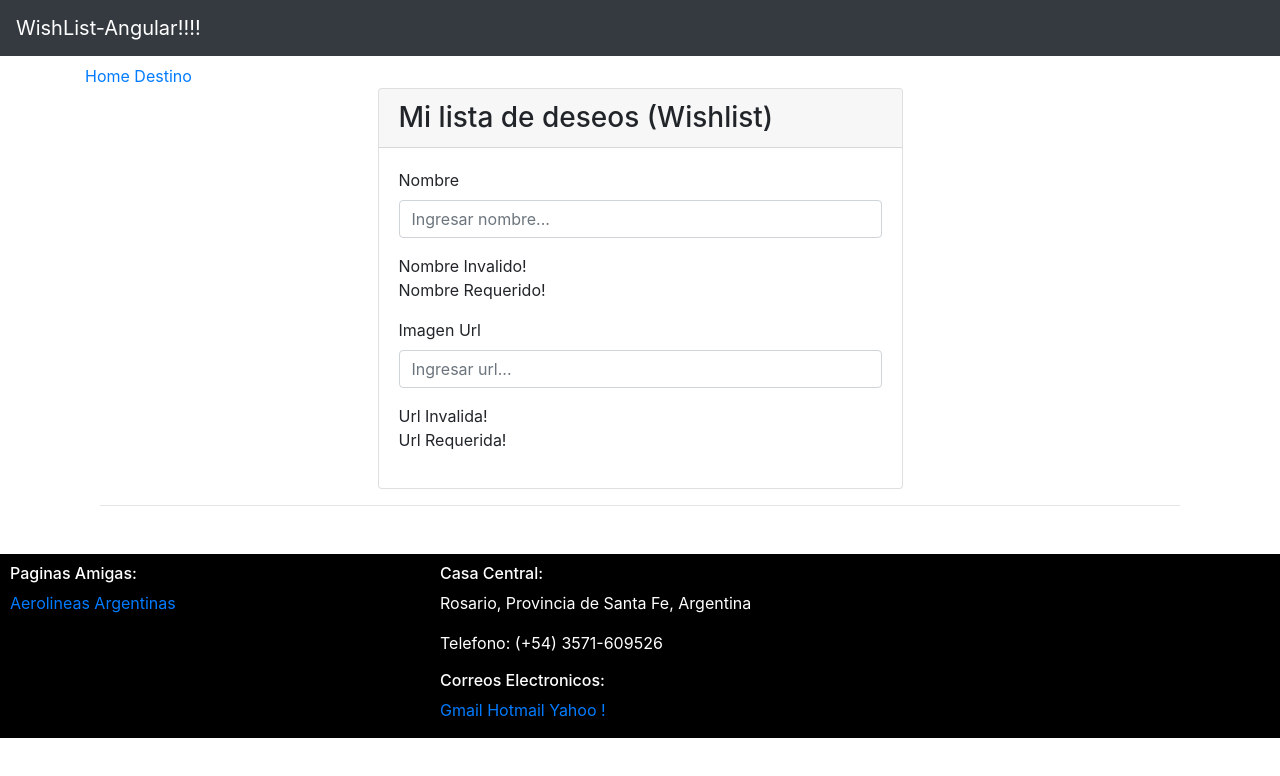
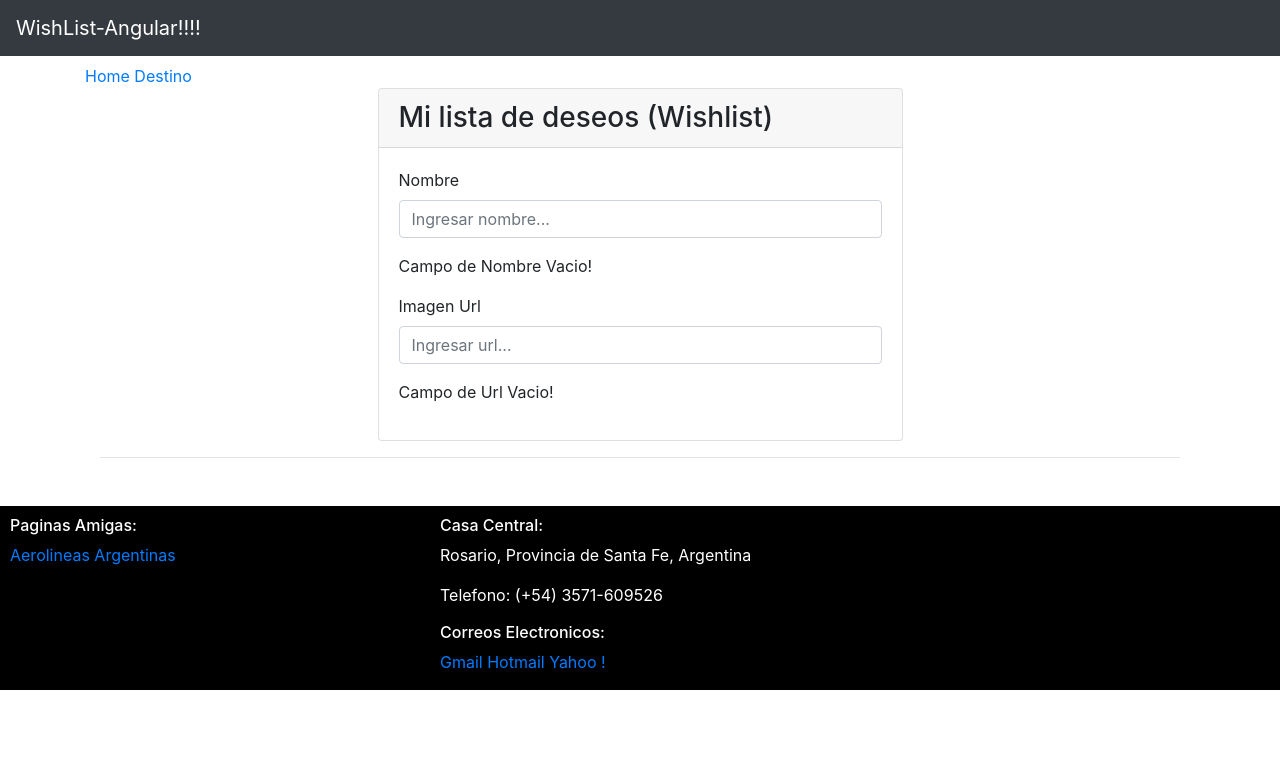
Before and after one commit to sngrisa/WishList, an Angular app: page /home in a window 1280 px wide. Shown: the top 776 px of the page. Built offline with nearby package versions, Linux system fonts and the light colour scheme; a web font is replaced by a local one.

Commit message:
Version con validaciones

```diff
--- a/src/app/form-destino-viaje/form-destino-viaje.component.html
+++ b/src/app/form-destino-viaje/form-destino-viaje.component.html
@@ -12,8 +12,9 @@
         <p>
 
         </p>
-        <div *ngIf="!fg.controls['nombre'].valid">Nombre Invalido!</div>
-        <div *ngIf="fg.controls['nombre'].hasError('required')">Nombre Requerido!</div>
+        <div *ngIf="fg.controls['nombre'].hasError('required')"> Campo de Nombre Vacio!</div>
+        <div *ngIf="fg.controls['nombre'].hasError('invalidNombre')"> Nombre Invalido!</div>
+        <div *ngIf="fg.controls['nombre'].hasError('minLongNombre')"> El nombre debe tener como minimo {{minLongitud}} de caracteres!</div>
   </div>
   <div class="form-group">
     <label for="Imagen Url">Imagen Url</label>
@@ -23,8 +24,9 @@
         <p>
 
         </p>
-        <div *ngIf="!fg.controls['url'].valid">Url Invalida!</div>
-        <div *ngIf="fg.controls['url'].hasError('required')">Url Requerida!</div>
+        <div *ngIf="fg.controls['url'].hasError('required')"> Campo de Url Vacio!</div>
+        <div *ngIf="fg.controls['url'].hasError('invalidUrl')"> Url Invalida!</div>
+        <div *ngIf="fg.controls['url'].hasError('minLongUrl')"> La Url debe tener como minimo {{minLongitud}} de caracteres!</div>
   </div>
   <button type="submit" class="btn btn-primary" *ngIf="fg.valid">Guardar!</button>
 </form>
--- a/src/app/form-destino-viaje/form-destino-viaje.component.ts
+++ b/src/app/form-destino-viaje/form-destino-viaje.component.ts
@@ -1,5 +1,5 @@
 import { Component, OnInit, Output, EventEmitter } from '@angular/core';
-import { FormGroup, FormBuilder, Validators } from '@angular/forms';
+import { FormGroup, FormBuilder, Validators, FormControl, ValidatorFn } from '@angular/forms';
 import { ViajeDestino } from '../models/viaje-destino.model';
 
 
@@ -13,14 +13,23 @@ import { ViajeDestino } from '../models/viaje-destino.model';
 export class FormDestinoViajeComponent implements OnInit {
   @Output() onItemAdded: EventEmitter<ViajeDestino>;
   fg: FormGroup;
-
+  minLongitud = 3;
   constructor(private fb: FormBuilder) {
     //inicializar
+    this.minLongitud = 3;
     this.onItemAdded = new EventEmitter();
     //vinculacion con tag html
     this.fg = this.fb.group({
-      nombre: ['', Validators.required],
-      url: ['', Validators.required]
+      nombre: ['', Validators.compose([
+        Validators.required,
+        this.nombreValidator,
+        this.nombreValidatorParametrizable(this.minLongitud),
+      ])],
+      url: ['', Validators.compose([
+        Validators.required,
+        this.UrlValidator,
+        this.UrlValidatorParametrizable(this.minLongitud),
+      ])]
     });
 
     //observador de tipeo
@@ -38,4 +47,41 @@ export class FormDestinoViajeComponent implements OnInit {
     return false;
   }
 
+  nombreValidator(control: FormControl): {[s: string]: boolean}{
+  let l =control.value.toString().trim().length;
+  if( l > 0 && l < 5 ){
+    return { invalidNombre: true};
+  }
+     return null;
+  }
+
+  nombreValidatorParametrizable(minLong: number): ValidatorFn {
+    return (control: FormControl): {[s: string]: boolean} | null => {
+      let l =control.value.toString().trim().length;
+      if( l > 0 && l <minLong){
+        return { minLongNombre: true};
+      }
+      return null;
+    }
+
+  }
+
+  UrlValidator(control: FormControl): {[s: string]: boolean}{
+    let l =control.value.toString().trim().length;
+    if( l > 0 && l < 5 ){
+      return { invalidUrl: true};
+    }
+       return null;
+    }
+
+    UrlValidatorParametrizable(minLong: number): ValidatorFn {
+      return (control: FormControl): {[s: string]: boolean} | null => {
+        let l =control.value.toString().trim().length;
+        if( l > 0 && l <minLong){
+          return { minLongUrl: true};
+        }
+        return null;
+      }
+
+    }
 }
```
